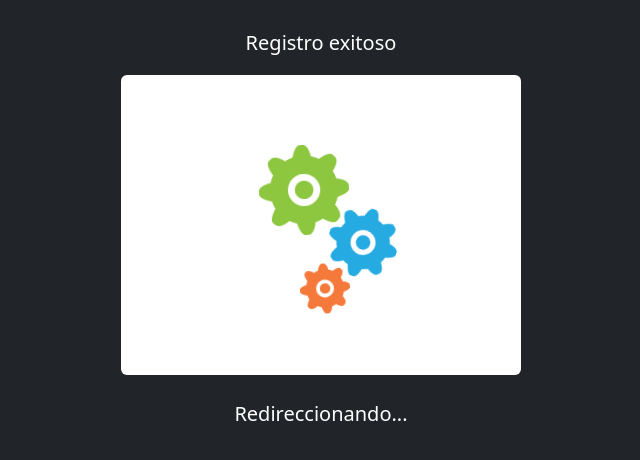
After one commit to FVenegas93/CV_GENERATOR, a PHP site: page /php/Views/Redirect.php in a window 1280 px wide. The commit adds this page. Shown: the top 460 px of the page, without its empty margins (319-959 px from the left). Run offline with PHP 8.4, Linux system fonts and the light colour scheme.

Commit message:
Finalización del Registro con Ajax y PHP
-Adición de la página de redirección
-Adición de una hoja de estilos CSS para la página de redirección
-Adición del controlador de la disponibilidad de nombre de usuario

```diff
--- /dev/null
+++ b/css/redirect_style.css
@@ -0,0 +1,23 @@
+html {
+    background-color: #212529;
+}
+
+div {
+    background-color: #212529;
+    margin-top: 15px;
+}
+
+figure {
+    margin-top: 20px;
+}
+
+figcaption {
+    text-align: center;
+    font-size: larger;
+    color: white;
+}
+
+h3 {
+    text-align: center;
+    color:white;
+}
--- /dev/null
+++ b/php/Views/Redirect.php
@@ -0,0 +1,29 @@
+<?php
+   header("Refresh: 2; URL=Login.php");
+?>
+
+<!DOCTYPE html>
+<html lang="en">
+<head>
+    <meta charset="UTF-8">
+    <meta http-equiv="X-UA-Compatible" content="IE=edge">
+    <meta name="viewport" content="width=device-width, initial-scale=1.0">
+    <title>Redirecting</title>
+    <link rel="stylesheet" href="../../css/bootstrap.min.css">
+    <link rel="stylesheet" href="../../css/redirect_style.css">
+</head>
+<body>
+<div class="cover-container d-flex w-100 h-100 p-3 mx-auto flex-column">
+    <main class="px-3">
+    <h3 class="lead">Registro exitoso</h3>
+        <figure>
+            <img src="../../img/loading.gif" class="rounded mx-auto d-block" alt="..."><img>
+
+            <figcaption class="lead">Redireccionando...</figcaption>
+        </figure>
+
+    </main>
+</div>
+
+</body>
+</html>
```
Also changed, not shown: css/style.css (+7 -0 lines), js/scriptRegex.js (+58 -12 lines), php/Controllers/CreateUser.php (+7 -2 lines), php/Controllers/UsernameAvailability.php (added, +31 -0 lines), img/loading.gif (added).
